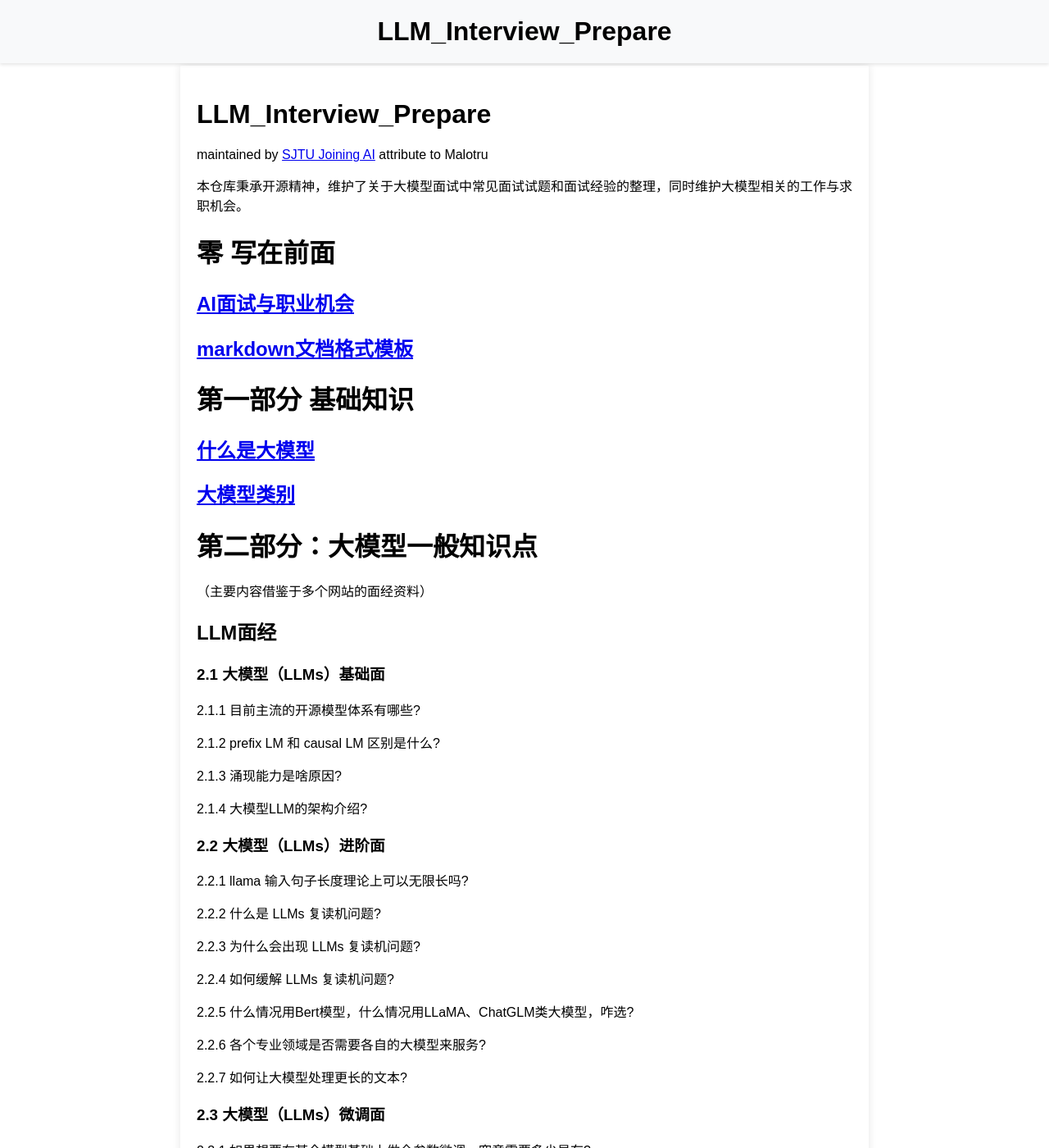
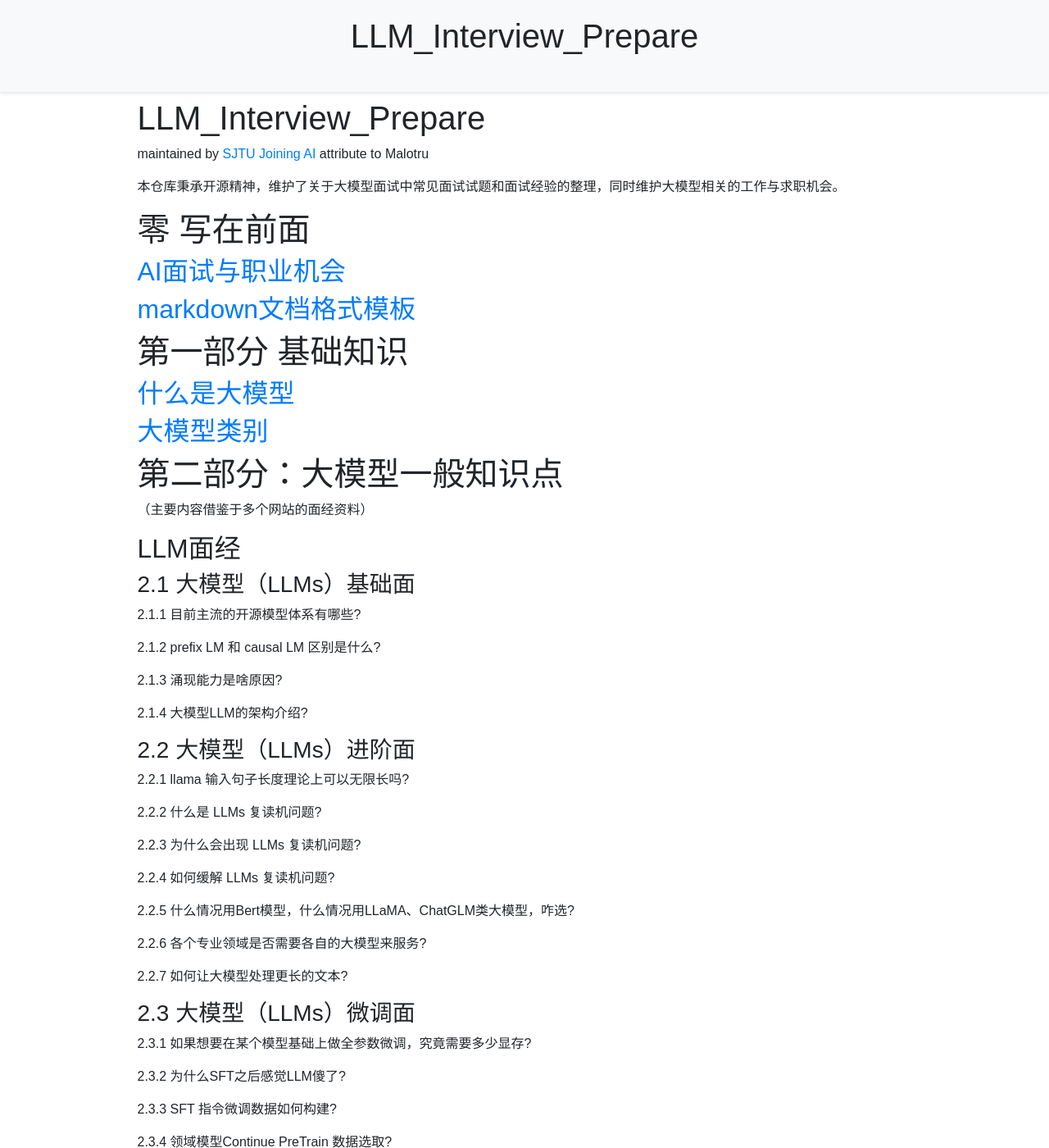
Before and after one commit to Joining-AI/LLM_Interview_Prepare, a Jekyll site: the page built from docs/README.md, in a window 1280 px wide and 1400 px high. Shown: the whole window at 82% size. Built offline with Jekyll 4.4.1, drawn with Linux system fonts in a browser that asks for light colours; nearby versions of some CDN libraries; our own code applies the rules of GitHub Pages for plain Markdown files; formulas are drawn with MathJax 3.

Commit message:
'modify_layout'

```diff
--- a/docs/_layouts/default.html
+++ b/docs/_layouts/default.html
@@ -6,27 +6,41 @@
 <head>
   <meta charset="utf-8">
   <title>{{ page.title }}</title>
+  <link rel="stylesheet" href="https://stackpath.bootstrapcdn.com/bootstrap/4.5.2/css/bootstrap.min.css">
   <link rel="stylesheet" href="{{ '/assets/css/style.css?v=' | append: site.github.build_revision | relative_url }}">
   {% include mathjax.html %}
 </head>
 <body>
   <header class="site-header">
-    <h1>{{ site.title }}</h1>
-    <nav>
-      <ul>
+    <div class="container">
+      <h1 class="text-center">{{ site.title }}</h1>
+      <nav class="navbar navbar-expand-lg navbar-light bg-light">
+        <div class="collapse navbar-collapse justify-content-center">
+          <ul class="navbar-nav">
             {% for link in site.nav_links %}
-          <li><a href="{{ link.url | relative_url }}">{{ link.title }}</a></li>
+              <li class="nav-item">
+                <a class="nav-link" href="{{ link.url | relative_url }}">{{ link.title }}</a>
+              </li>
             {% endfor %}
           </ul>
+        </div>
       </nav>
+    </div>
   </header>
-  <main>
-    <div class="content-container">
+  <main class="container content-container">
+    <div class="row justify-content-center">
+      <div class="col-md-10">
         {{ content }}
       </div>
+    </div>
   </main>
-  <footer>
+  <footer class="footer mt-auto py-3 bg-light">
+    <div class="container text-center">
       <p>&copy; {{ site.time | date: '%Y' }} {{ site.title }}. All rights reserved.</p>
+    </div>
   </footer>
+  <script src="https://code.jquery.com/jquery-3.5.1.slim.min.js"></script>
+  <script src="https://cdn.jsdelivr.net/npm/@popperjs/core@2.5.4/dist/umd/popper.min.js"></script>
+  <script src="https://stackpath.bootstrapcdn.com/bootstrap/4.5.2/js/bootstrap.min.js"></script>
 </body>
 </html>
--- a/docs/assets/css/style.css
+++ b/docs/assets/css/style.css
@@ -2,10 +2,7 @@
 body {
     display: flex;
     flex-direction: column;
-    align-items: center;
-    justify-content: flex-start;
     min-height: 100vh;
-    margin: 0;
     font-family: Arial, sans-serif;
   }
 
@@ -21,40 +18,16 @@
     padding: 20px 0;
   }
 
-  .site-header h1 {
-    margin: 0;
+  .content-container {
+    flex: 1;
+    margin-top: 100px; /* Ensure top margin is greater than the height of the header */
+    padding: 20px 0;
   }
 
-  .site-header nav ul {
-    list-style: none;
-    padding: 0;
-    margin: 0;
-    display: flex;
-    justify-content: center;
-  }
-
-  .site-header nav ul li {
-    margin: 0 15px;
-  }
-
-  .site-header nav ul li a {
-    text-decoration: none;
-    color: #333;
-  }
-
-  .content-container {
-    max-width: 800px; /* Adjust the width as needed */
-    margin: 80px auto 20px; /* Ensure top margin is greater than the height of the header */
-    padding: 20px;
-    background-color: #fff; /* Optional: Add background color */
-    box-shadow: 0 0 10px rgba(0, 0, 0, 0.1); /* Optional: Add box shadow for better visibility */
-  }
-
-  footer {
+  .footer {
     width: 100%;
     text-align: center;
     padding: 20px 0;
     background-color: #f8f9fa;
     box-shadow: 0 -2px 4px rgba(0, 0, 0, 0.1);
-    position: relative;
   }
```
Lines whose indentation alone changed are shown as unchanged.
